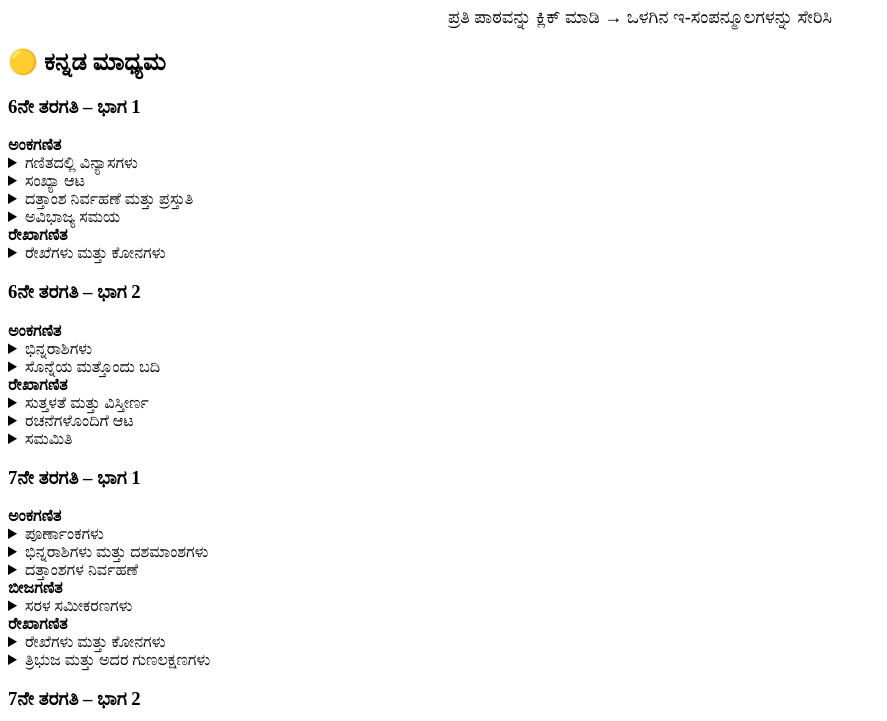
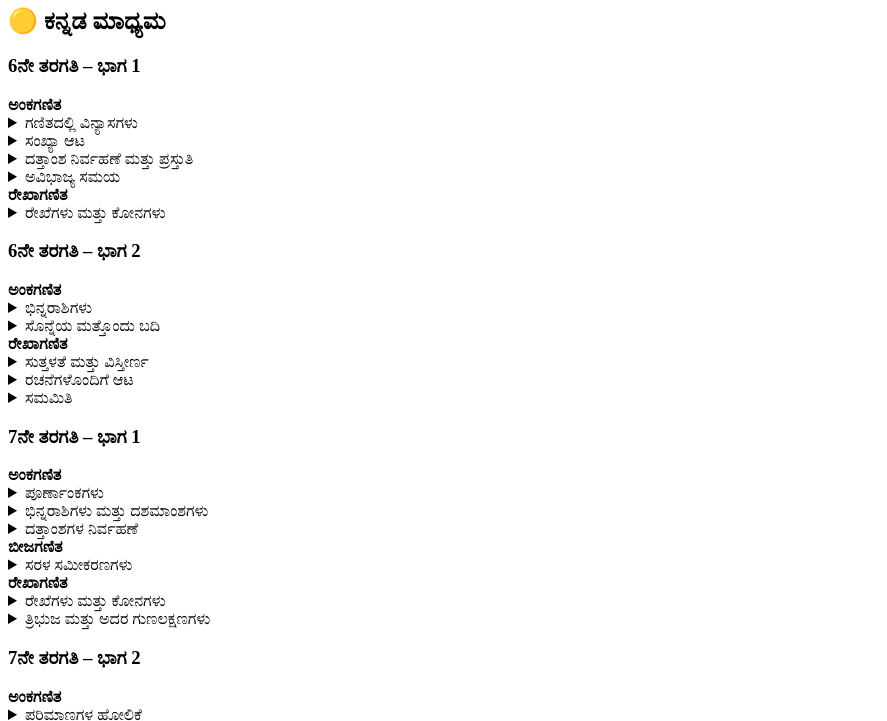
Before and after one commit to chandugokarna-bit/education-website, a plain HTML site: page maths.html in a window 1280 px wide. Shown: the part 73-794 px from the top of the page, without its empty margins (0-887 px from the left). Drawn offline with Linux system fonts and the light colour scheme.

Commit message:
Update maths.html

```diff
--- a/maths.html
+++ b/maths.html
@@ -11,7 +11,6 @@
 
 <h1>ಗಣಿತ – 6ನೇ ಮತ್ತು 7ನೇ ತರಗತಿ ಪಾಠಗಳು</h1>
 <p style="text-align:center;font-size:18px;">
-  ಪ್ರತಿ ಪಾಠವನ್ನು ಕ್ಲಿಕ್ ಮಾಡಿ → ಒಳಗಿನ ಇ-ಸಂಪನ್ಮೂಲಗಳನ್ನು ಸೇರಿಸಿ
 </p>
 
 <!-- ================= KANNADA MEDIUM ================= -->
```
